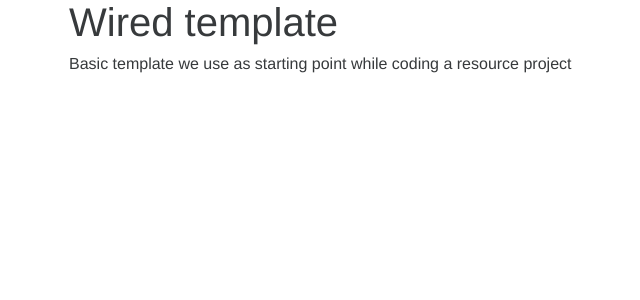
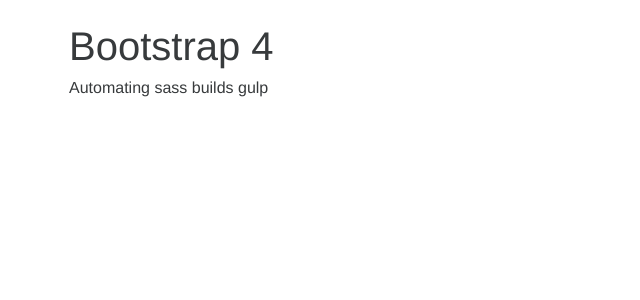
Before and after one commit to davegahn/bootstrap-gulp, a PHP site: page / in a window 1280 px wide. Shown: the part 54-354 px from the top of the page, without its empty margins (16-656 px from the left). Run offline with PHP 8.4, Linux system fonts and the light colour scheme; some libraries are stand-ins or nearby versions.

Commit message:
Updated content

```diff
--- a/header.php
+++ b/header.php
@@ -3,7 +3,7 @@
     <head>
       <meta charset="utf-8">
       <meta http-equiv="x-ua-compatible" content="ie=edge">
-      <title>Wired | Hand Crafted UI Framework on top of Bootstrap</title>
+      <title>Bootstrap.</title>
       <meta name="viewport" content="width=device-width, initial-scale=1">
       <meta name="apple-mobile-web-app-status-bar-style" content="default">
       <meta name="apple-mobile-web-app-capable" content="yes">
--- a/index.php
+++ b/index.php
@@ -11,12 +11,12 @@ include "header.php";
 include "nav.php"; ?>
 
 
-<div id="primary" class="content-area">
+<div id="primary" class="content-area p-y-2">
     <main class="site-main" class="site-main" role="main">
 
       <div class="container">
-         <h1 class="bold mg-b-30">Wired template</h1>
-         <p class="fs-18 semi-bold">Basic template we use as starting point while coding a resource project</p>
+         <h1 class="bold mg-b-30">Bootstrap 4</h1>
+         <p class="fs-18 semi-bold">Automating sass builds gulp</p>
       </div>
 
     </main>
```
